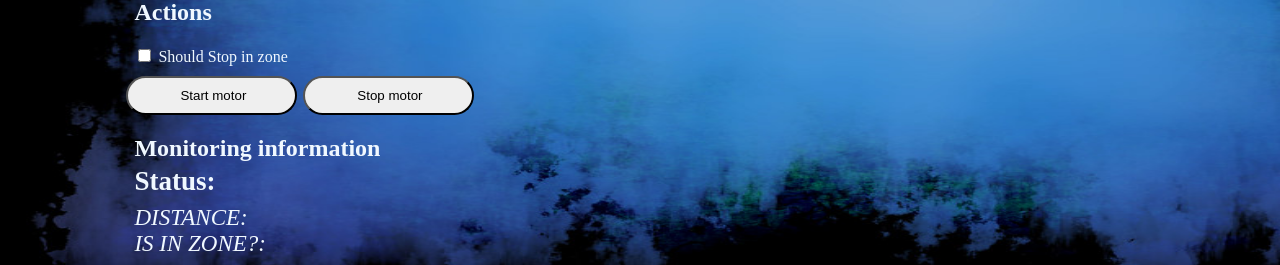
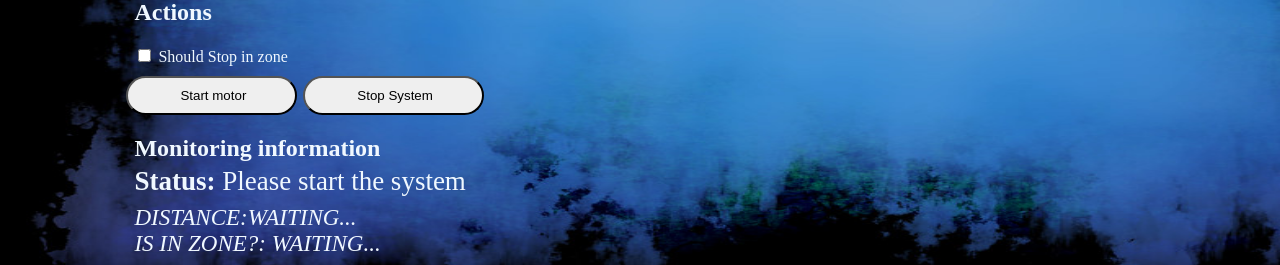
Before and after one commit to Pshar10/Web_Application_Countour_Detection_Using_Raspberrypi_And_Sensor_Controls, a Flask app: page / in a window 1280 px wide. Shown: the part 546-811 px from the top of the page. Run offline with Flask 2, Linux system fonts and the light colour scheme; parts of the project's set-up code (start-up, migrations or seed data) failed here and were passed over.

Commit message:
Improved web app and added loop in the motor_controller

```diff
--- a/practice_room/python project/app.py
+++ b/practice_room/python project/app.py
@@ -33,8 +33,9 @@ def start_motor():
     # ...
     request.method== "POST"
     motor_controller.start_motor()
-
-    return { 'success': True }
+    return jsonify({
+        'success': True
+        })
 
 @app.route('/monitor')
 def monitor():
@@ -42,15 +43,15 @@ def monitor():
     #print(sensor_controller.get_distance())
     return jsonify({
         "inZone": opencv_controller.is_in_zone(),
-        "distance": "Waiting for the motor to stop..."
+        "distance": "Waiting..."
         })
 
 @app.route('/stop_system',methods=["POST"])
 def stop_system():
     # ...
-    sensor_controller.track_rod()
     request.method== "POST"
     motor_controller.stop_motor()
+    sensor_controller.track_rod()
     # return { 'success': True }
     return jsonify({
         'success': True,
--- a/practice_room/python project/static/js/main.js
+++ b/practice_room/python project/static/js/main.js
@@ -60,12 +60,12 @@ function updateMonitoringData (result){
 
 
   if (result.inZone){
-    updateStatus('It is in zone')
+    updateStatus('Showing the Inzone variable first , please stop the system to get distance')
     document.getElementById('inZone').innerHTML= "Yes"
   }
   else
   {
-    updateStatus('It is not in Zone')
+    updateStatus('Showing the Inzone variable first , please stop the system to get distance')
     document.getElementById('inZone').innerHTML= "No"
   }
   // Get HTML elements where results are displayed
--- a/practice_room/python project/templates/index.html
+++ b/practice_room/python project/templates/index.html
@@ -31,7 +31,7 @@
           <label for="should_stop_in_zone">Should Stop in zone</label>
           <br><br>
           <button class="btn" onclick="requestStartMotor()">Start motor</button>
-          <button class="btn" onclick="stopSystem()">Stop motor</button>
+          <button class="btn" onclick="stopSystem()">Stop System</button>
 
           <!-- 'Stop system' button with corresponding request after clicking -->
           <!-- ... -->
@@ -43,13 +43,13 @@
     <h2>Monitoring information</h2>
     <!-- HTML elements for 'Motor status' information -->
     <!-- ... -->
-    <p class = "status"><b>Status:</b> <span id="status_text"></span></p>
+    <p class = "status"><b>Status: </b> <span id="status_text"> Please start the system</span></p>
 
     <!-- HTML elements for 'Distance' information -->
     <!-- ... -->
-    <div class="monitor">distance:<span id="distance"></span> </div>
+    <div class="monitor">distance:<span id="distance">Waiting...</span> </div>
     <!-- HTML elements for 'Is in zone?' information -->
-    <div class="monitor">Is in Zone?: <span id="inZone"></span></div>
+    <div class="monitor">Is in Zone?: <span id="inZone">Waiting...</span></div>
   </section>
   </body>
 </html>
```
Also changed, not shown: practice_room/python project/motor_controller.py (+41 -34 lines).
